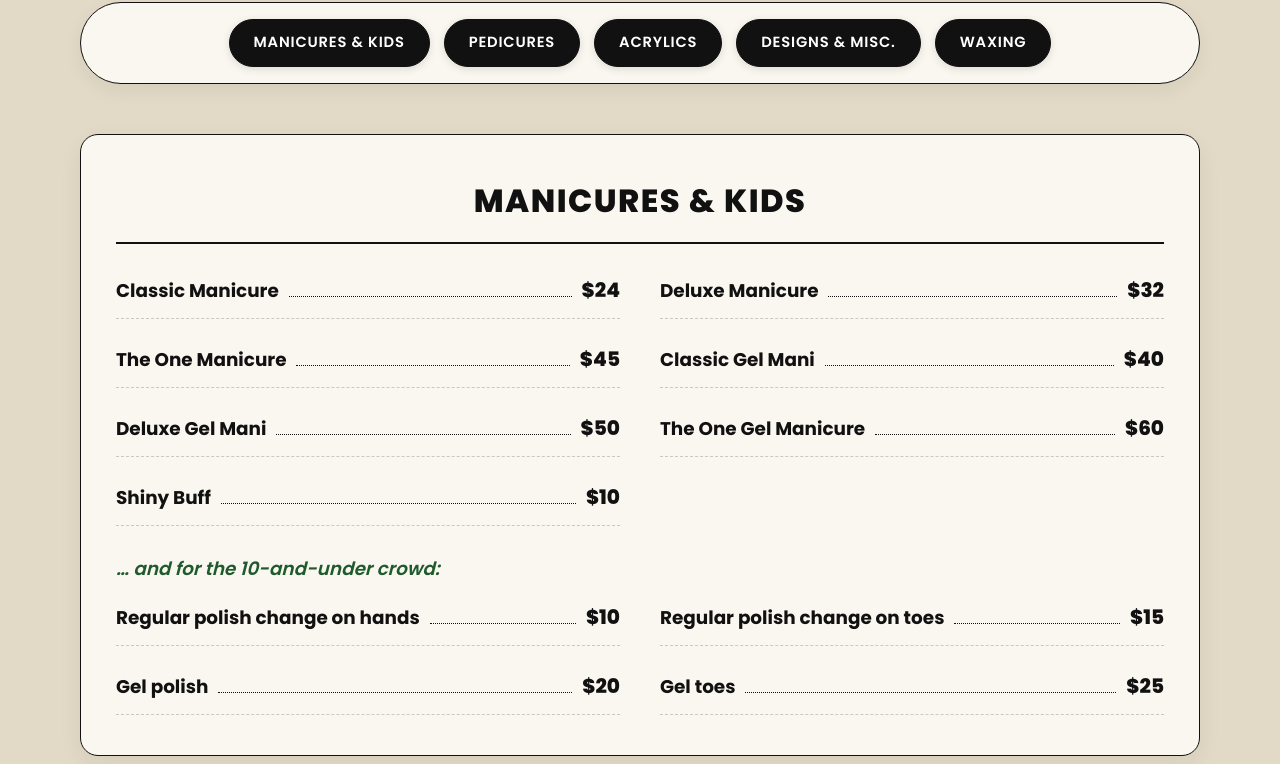
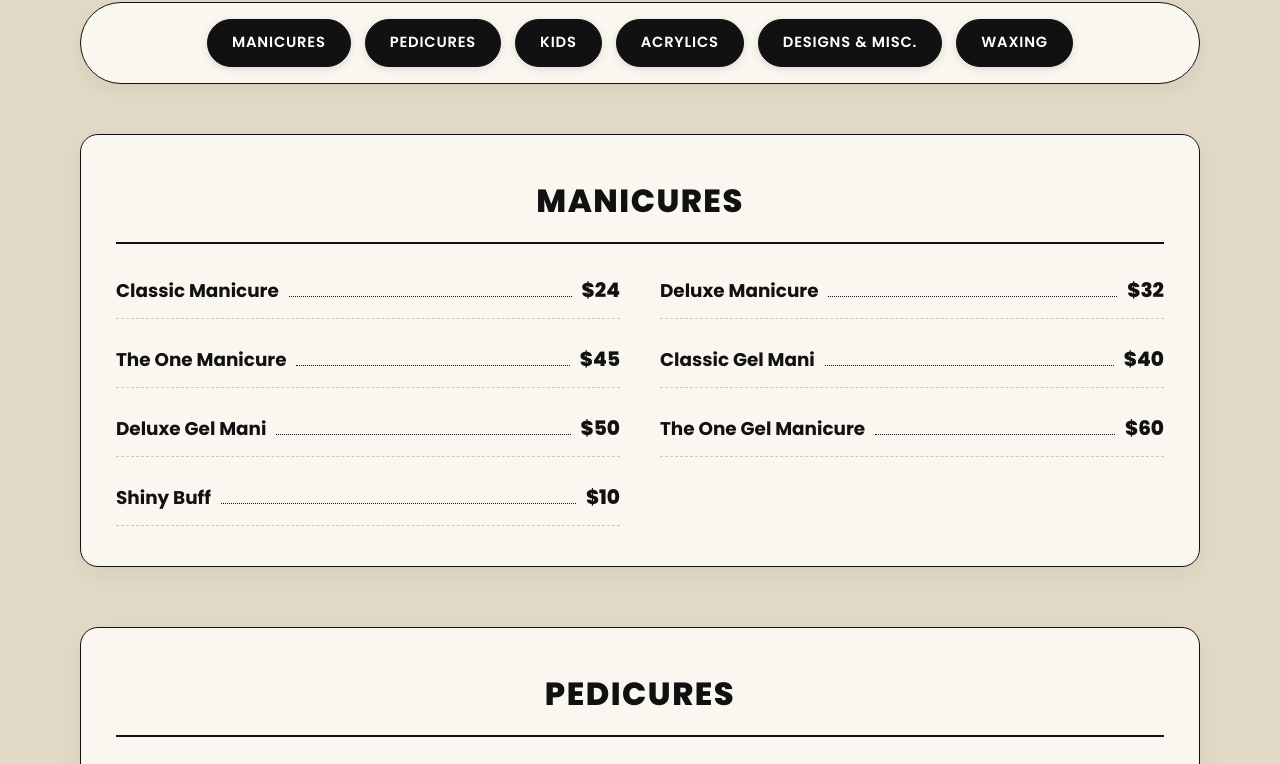
Before and after one commit to Devilin278/the-one-nail-salon, a plain HTML site: page services.html in a window 1280 px wide. Shown: the part 434-1198 px from the top of the page. Drawn offline with Linux system fonts and the light colour scheme.

Commit message:
Split Manicures & Kids into separate Manicures and Kids sections, placing Kids after Pedicures

```diff
--- a/services.html
+++ b/services.html
@@ -96,17 +96,18 @@
 
         <!-- Category Quick Jump Navigation Bar -->
         <nav class="menu-nav" aria-label="Services quick navigation">
-          <a href="#manicures-kids" class="menu-nav__btn">Manicures &amp; Kids</a>
+          <a href="#manicures" class="menu-nav__btn">Manicures</a>
           <a href="#pedicures" class="menu-nav__btn">Pedicures</a>
+          <a href="#kids" class="menu-nav__btn">Kids</a>
           <a href="#acrylics" class="menu-nav__btn">Acrylics</a>
           <a href="#designs-misc" class="menu-nav__btn">Designs &amp; Misc.</a>
           <a href="#waxing" class="menu-nav__btn">Waxing</a>
         </nav>
 
-        <!-- Category 1: Manicures & Kids -->
-        <div class="menu-cat" id="manicures-kids">
+        <!-- Category 1: Manicures -->
+        <div class="menu-cat" id="manicures">
           <div class="menu-cat__header">
-            <h2 class="menu-cat__title">Manicures &amp; Kids</h2>
+            <h2 class="menu-cat__title">Manicures</h2>
           </div>
           <ul class="plist">
             <li class="plist__item">
@@ -169,49 +170,6 @@
                   <span class="plist__title">Shiny Buff</span>
                   <span class="plist__sep"></span>
                   <span class="plist__price">$10</span>
-                </div>
-              </div>
-            </li>
-          </ul>
-
-          <div style="margin-top: 28px; margin-bottom: 18px;">
-            <h3 style="font-family: 'Poppins', Sans-serif; font-size: 1.15rem; font-style: italic; font-weight: 600; color: #1e5a2c; margin: 0;">&hellip; and for the 10-and-under crowd:</h3>
-          </div>
-
-          <ul class="plist">
-            <li class="plist__item">
-              <div class="plist__text">
-                <div class="plist__head">
-                  <span class="plist__title">Regular polish change on hands</span>
-                  <span class="plist__sep"></span>
-                  <span class="plist__price">$10</span>
-                </div>
-              </div>
-            </li>
-            <li class="plist__item">
-              <div class="plist__text">
-                <div class="plist__head">
-                  <span class="plist__title">Regular polish change on toes</span>
-                  <span class="plist__sep"></span>
-                  <span class="plist__price">$15</span>
-                </div>
-              </div>
-            </li>
-            <li class="plist__item">
-              <div class="plist__text">
-                <div class="plist__head">
-                  <span class="plist__title">Gel polish</span>
-                  <span class="plist__sep"></span>
-                  <span class="plist__price">$20</span>
-                </div>
-              </div>
-            </li>
-            <li class="plist__item">
-              <div class="plist__text">
-                <div class="plist__head">
-                  <span class="plist__title">Gel toes</span>
-                  <span class="plist__sep"></span>
-                  <span class="plist__price">$25</span>
                 </div>
               </div>
             </li>
@@ -305,7 +263,53 @@
           </ul>
         </div>
 
-        <!-- Category 3: Acrylics -->
+        <!-- Category 3: Kids -->
+        <div class="menu-cat" id="kids">
+          <div class="menu-cat__header">
+            <h2 class="menu-cat__title">Kids</h2>
+            <p class="menu-cat__subtitle" style="font-family: 'Poppins', Sans-serif; font-size: 1.05rem; font-style: italic; font-weight: 600; color: #1e5a2c; margin-top: 6px;">&hellip; and for the 10-and-under crowd:</p>
+          </div>
+          <ul class="plist">
+            <li class="plist__item">
+              <div class="plist__text">
+                <div class="plist__head">
+                  <span class="plist__title">Regular polish change on hands</span>
+                  <span class="plist__sep"></span>
+                  <span class="plist__price">$10</span>
+                </div>
+              </div>
+            </li>
+            <li class="plist__item">
+              <div class="plist__text">
+                <div class="plist__head">
+                  <span class="plist__title">Regular polish change on toes</span>
+                  <span class="plist__sep"></span>
+                  <span class="plist__price">$15</span>
+                </div>
+              </div>
+            </li>
+            <li class="plist__item">
+              <div class="plist__text">
+                <div class="plist__head">
+                  <span class="plist__title">Gel polish</span>
+                  <span class="plist__sep"></span>
+                  <span class="plist__price">$20</span>
+                </div>
+              </div>
+            </li>
+            <li class="plist__item">
+              <div class="plist__text">
+                <div class="plist__head">
+                  <span class="plist__title">Gel toes</span>
+                  <span class="plist__sep"></span>
+                  <span class="plist__price">$25</span>
+                </div>
+              </div>
+            </li>
+          </ul>
+        </div>
+
+        <!-- Category 4: Acrylics -->
         <div class="menu-cat" id="acrylics">
           <div class="menu-cat__header">
             <h2 class="menu-cat__title">Acrylics</h2>
@@ -422,7 +426,7 @@
           </ul>
         </div>
 
-        <!-- Category 4: Designs & Misc. -->
+        <!-- Category 5: Designs & Misc. -->
         <div class="menu-cat" id="designs-misc">
           <div class="menu-cat__header">
             <h2 class="menu-cat__title">Designs &amp; Misc.</h2>
@@ -611,7 +615,7 @@
           </ul>
         </div>
 
-        <!-- Category 5: Waxing -->
+        <!-- Category 6: Waxing -->
         <div class="menu-cat" id="waxing">
           <div class="menu-cat__header">
             <h2 class="menu-cat__title">Waxing</h2>
```
